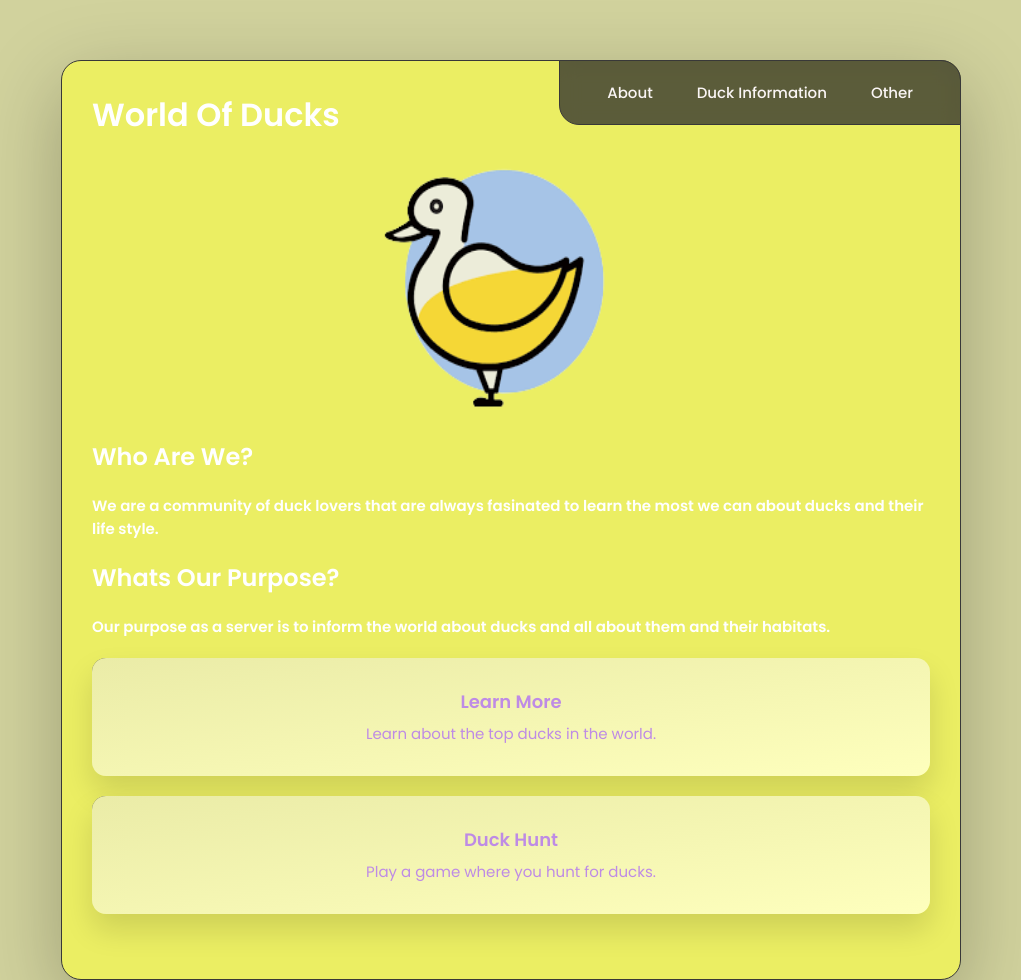
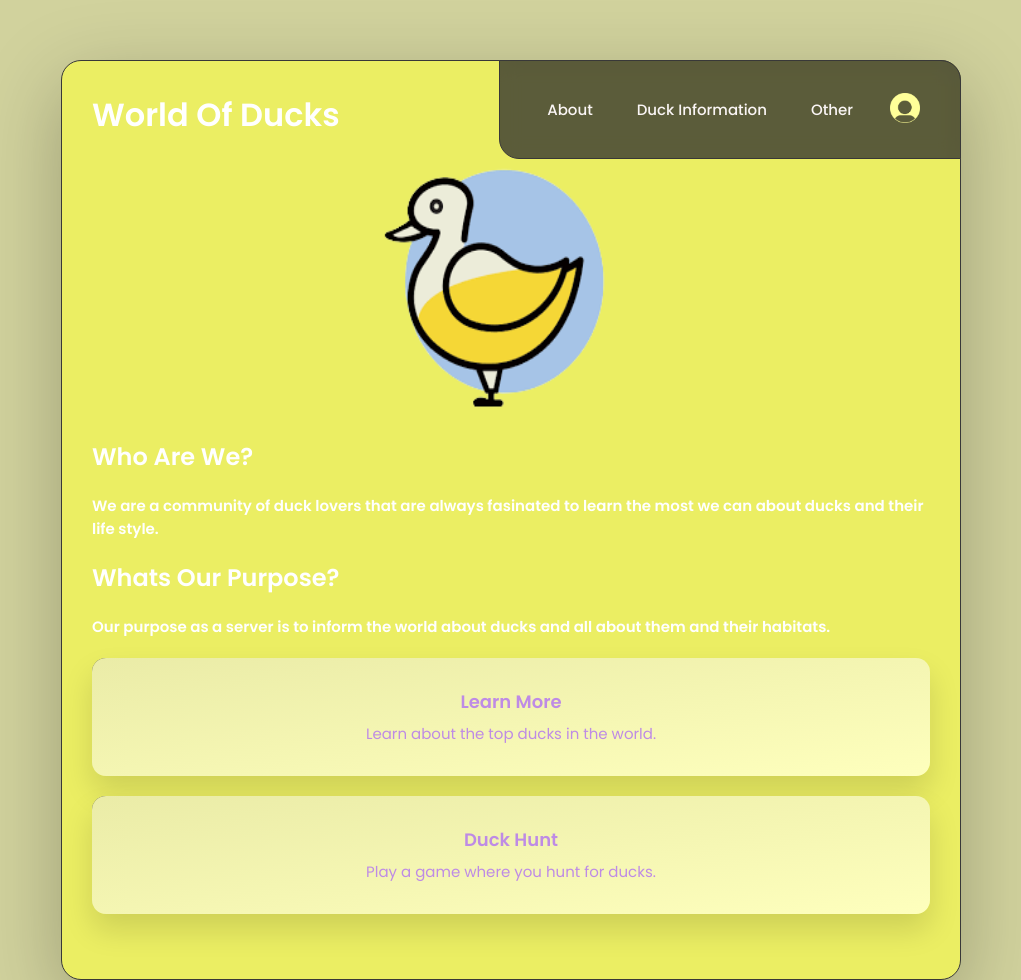
Before and after one commit to SuperSlice06/WOD, a plain HTML site: page index.html in a window 1280 px wide. Shown: the top 980 px of the page, without its empty margins (129-1150 px from the left). Drawn offline with nearby package versions, Linux system fonts and the light colour scheme.

Commit message:
Profile
Added:
Profile Button/Image

```diff
--- a/assets/css/style.css
+++ b/assets/css/style.css
@@ -271,7 +271,19 @@ main {
 
 
 
+.profile {
+  border-radius: 4px;
+  /*  top: 50%;
+    left: 50%;
+  transform: translate(69%, -42%);*/
+  position: relative;
+  top: -28px;
+  margin-top: 60px;
+  max-width: 30px;
+      max-height: 30px;
+    cursor: pointer;
 
+}
 
 
 
--- a/index.html
+++ b/index.html
@@ -66,6 +66,17 @@
               </div>
             </div>
           </li>
+          <li class="navbar-item">
+            <div class=" dropdown">
+              <img id="imgClickAndChange" onclick="langChange()" class="profile" alt="profile photo" src="./assets/Images/profile.png" draggable="false">
+              <div class="dropdown-content">
+                <a class="navbar-link" href="#">Profile</a>
+                <a class="navbar-link" href="#">Settings</a>
+                <a class="navbar-link" href="#">Log Out</a>
+              </div>
+            </div>
+          </li>
+
 
         </ul>
 
```
Also changed, not shown: assets/Images/profile.png (added).
